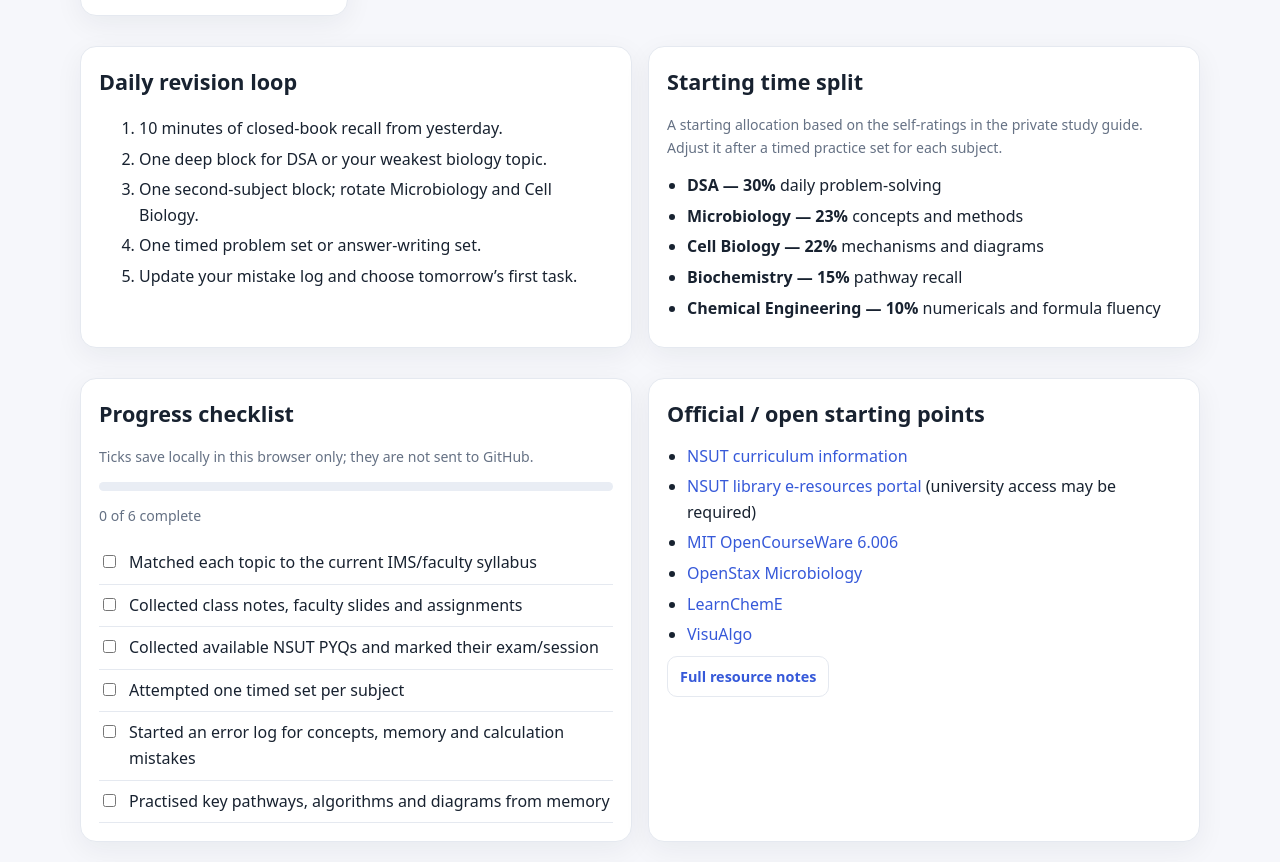
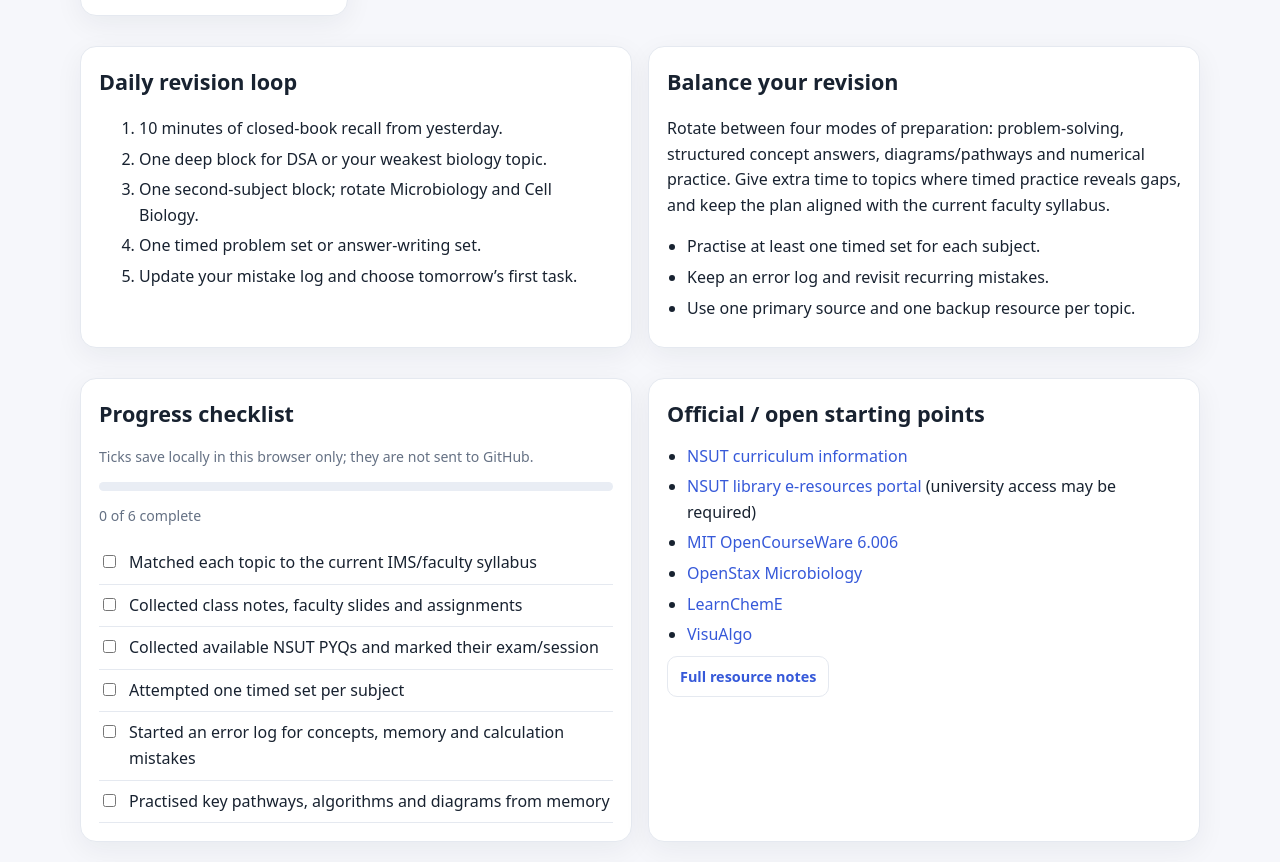
Before and after one commit to Sharmax12/SEM-3-, a plain HTML site: page index.html in a window 1280 px wide. Shown: the part 1300-2162 px from the top of the page. Drawn offline with Linux system fonts and the light colour scheme.

Commit message:
Keep public exam hub free of personal study ratings and allocations

```diff
--- a/index.html
+++ b/index.html
@@ -49,9 +49,7 @@ footer{border-top:1px solid var(--line);padding:22px 0;color:var(--muted);font-s
 <div class="card"><h2>Daily revision loop</h2><ol>
 <li>10 minutes of closed-book recall from yesterday.</li><li>One deep block for DSA or your weakest biology topic.</li><li>One second-subject block; rotate Microbiology and Cell Biology.</li><li>One timed problem set or answer-writing set.</li><li>Update your mistake log and choose tomorrow’s first task.</li>
 </ol></div>
-<div class="card"><h2>Starting time split</h2><p class="small">A starting allocation based on the self-ratings in the private study guide. Adjust it after a timed practice set for each subject.</p>
-<ul><li><strong>DSA — 30%</strong> daily problem-solving</li><li><strong>Microbiology — 23%</strong> concepts and methods</li><li><strong>Cell Biology — 22%</strong> mechanisms and diagrams</li><li><strong>Biochemistry — 15%</strong> pathway recall</li><li><strong>Chemical Engineering — 10%</strong> numericals and formula fluency</li></ul>
-</div></section>
+<div class="card"><h2>Balance your revision</h2><p>Rotate between four modes of preparation: problem-solving, structured concept answers, diagrams/pathways and numerical practice. Give extra time to topics where timed practice reveals gaps, and keep the plan aligned with the current faculty syllabus.</p><ul><li>Practise at least one timed set for each subject.</li><li>Keep an error log and revisit recurring mistakes.</li><li>Use one primary source and one backup resource per topic.</li></ul></div></section>
 <section class="grid two">
 <div class="card"><h2>Progress checklist</h2><p class="small">Ticks save locally in this browser only; they are not sent to GitHub.</p><div class="progress"><span id="bar"></span></div><p class="small" id="progressText">0 of 6 complete</p><div class="checklist" id="checks">
 <label><input type="checkbox" data-id="syllabus"><span>Matched each topic to the current IMS/faculty syllabus</span></label>
```
